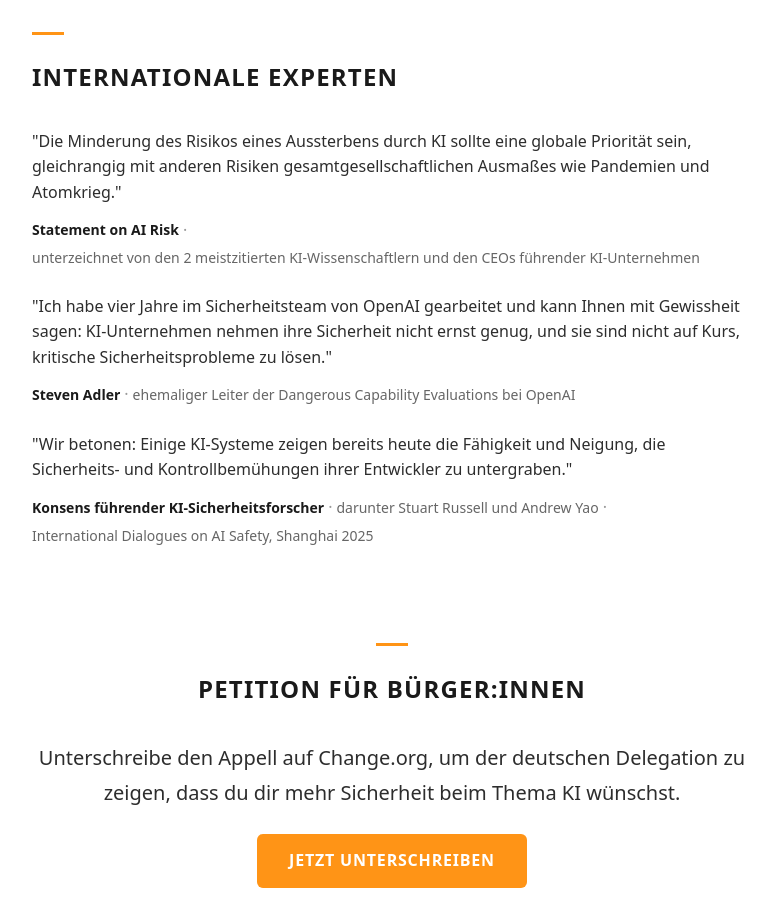
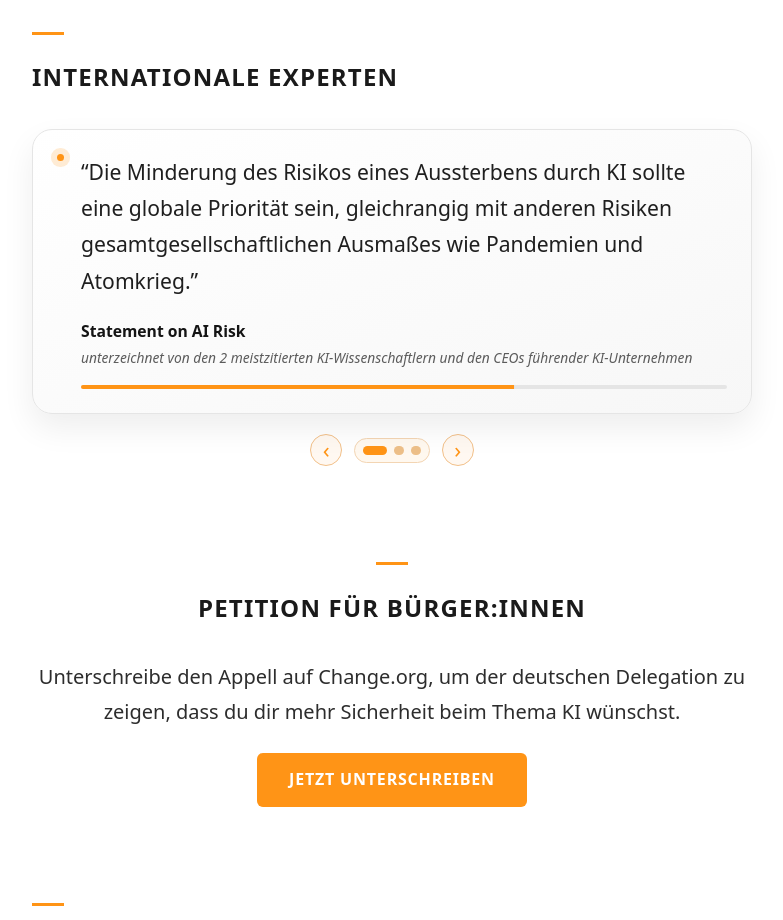
Before and after one commit to SimonSkade1/PauseAI-Germany-Website, a Next.js app: page /appell in a window 1280 px wide. Shown: the part 11080-12000 px from the top of the page, without its empty margins (248-1031 px from the left). Built offline with nearby package versions, Linux system fonts and the light colour scheme.

Commit message:
expert carousel

```diff
--- a/src/app/appell/ExpertenSection.tsx
+++ b/src/app/appell/ExpertenSection.tsx
@@ -1,38 +1,150 @@
+"use client";
+
+import { type CSSProperties, useEffect, useRef, useState } from "react";
+
+const EXPERT_QUOTES = [
+  {
+    text: "Die Minderung des Risikos eines Aussterbens durch KI sollte eine globale Priorität sein, gleichrangig mit anderen Risiken gesamtgesellschaftlichen Ausmaßes wie Pandemien und Atomkrieg.",
+    name: "Statement on AI Risk",
+    role: "unterzeichnet von den 2 meistzitierten KI-Wissenschaftlern und den CEOs führender KI-Unternehmen",
+  },
+  {
+    text: "Ich habe vier Jahre im Sicherheitsteam von OpenAI gearbeitet und kann Ihnen mit Gewissheit sagen: KI-Unternehmen nehmen ihre Sicherheit nicht ernst genug, und sie sind nicht auf Kurs, kritische Sicherheitsprobleme zu lösen.",
+    name: "Steven Adler",
+    role: "ehemaliger Leiter der Dangerous Capability Evaluations bei OpenAI",
+  },
+  {
+    text: "Wir betonen: Einige KI-Systeme zeigen bereits heute die Fähigkeit und Neigung, die Sicherheits- und Kontrollbemühungen ihrer Entwickler zu untergraben.",
+    name: "Konsens führender KI-Sicherheitsforscher",
+    role: "darunter Stuart Russell und Andrew Yao",
+    org: "International Dialogues on AI Safety, Shanghai 2025",
+  },
+];
+
+const AUTO_SWITCH_MS = 10000;
+
 export default function ExpertenSection() {
+  const [activeQuote, setActiveQuote] = useState(0);
+  const touchStartX = useRef<number | null>(null);
+  const touchStartY = useRef<number | null>(null);
+
+  useEffect(() => {
+    const timer = window.setTimeout(() => {
+      setActiveQuote((prev) => (prev + 1) % EXPERT_QUOTES.length);
+    }, AUTO_SWITCH_MS);
+
+    return () => window.clearTimeout(timer);
+  }, [activeQuote]);
+
+  const quote = EXPERT_QUOTES[activeQuote];
+
+  const showPrev = () => {
+    setActiveQuote((prev) => (prev - 1 + EXPERT_QUOTES.length) % EXPERT_QUOTES.length);
+  };
+
+  const showNext = () => {
+    setActiveQuote((prev) => (prev + 1) % EXPERT_QUOTES.length);
+  };
+
+  const handleTouchStart = (event: React.TouchEvent<HTMLElement>) => {
+    const touch = event.changedTouches[0];
+    touchStartX.current = touch.clientX;
+    touchStartY.current = touch.clientY;
+  };
+
+  const handleTouchEnd = (event: React.TouchEvent<HTMLElement>) => {
+    if (touchStartX.current === null || touchStartY.current === null) return;
+
+    const touch = event.changedTouches[0];
+    const deltaX = touch.clientX - touchStartX.current;
+    const deltaY = touch.clientY - touchStartY.current;
+
+    touchStartX.current = null;
+    touchStartY.current = null;
+
+    if (Math.abs(deltaX) < 40 || Math.abs(deltaX) < Math.abs(deltaY)) return;
+
+    if (deltaX < 0) {
+      showNext();
+      return;
+    }
+
+    showPrev();
+  };
+
   return (
     <div className="appell-zitate-container">
       <span className="appell-accent-line"></span>
       <h2 className="appell-section-heading">Internationale Experten</h2>
 
-      <div className="appell-experten-list">
-        <blockquote className="appell-experten-quote">
-          <p className="appell-experten-text">"Die Minderung des Risikos eines Aussterbens durch KI sollte eine globale Priorität sein, gleichrangig mit anderen Risiken gesamtgesellschaftlichen Ausmaßes wie Pandemien und Atomkrieg."</p>
-          <footer className="appell-experten-attribution">
-            <span className="appell-experten-name">Statement on AI Risk</span>
-            <span className="appell-experten-separator"> · </span>
-            <span className="appell-experten-role">unterzeichnet von den 2 meistzitierten KI-Wissenschaftlern und den CEOs führender KI-Unternehmen</span>
+      <div className="appell-quotes-list" aria-live="polite">
+        <blockquote
+          className="appell-quote-editorial"
+          key={quote.name}
+          onTouchStart={handleTouchStart}
+          onTouchEnd={handleTouchEnd}
+        >
+          <span className="appell-quote-accent" aria-hidden="true"></span>
+          <p className="appell-quote-text">
+            &ldquo;{quote.text}&rdquo;
+          </p>
+          <footer className="appell-quote-attribution">
+            <cite className="appell-quote-name">{quote.name}</cite>
+            <span className="appell-quote-chair">
+              {quote.role}
+              {quote.org ? ` · ${quote.org}` : ""}
+            </span>
           </footer>
+          <span
+            className="appell-quote-progress-track"
+            aria-hidden="true"
+            style={{ "--appell-quote-duration": `${AUTO_SWITCH_MS}ms` } as CSSProperties}
+          >
+            <span key={activeQuote} className="appell-quote-progress-fill"></span>
+          </span>
         </blockquote>
 
-        <blockquote className="appell-experten-quote">
-          <p className="appell-experten-text">"Ich habe vier Jahre im Sicherheitsteam von OpenAI gearbeitet und kann Ihnen mit Gewissheit sagen: KI-Unternehmen nehmen ihre Sicherheit nicht ernst genug, und sie sind nicht auf Kurs, kritische Sicherheitsprobleme zu lösen."</p>
-          <footer className="appell-experten-attribution">
-            <span className="appell-experten-name">Steven Adler</span>
-            <span className="appell-experten-separator"> · </span>
-            <span className="appell-experten-role">ehemaliger Leiter der Dangerous Capability Evaluations bei OpenAI</span>
-          </footer>
-        </blockquote>
+        <div className="appell-quote-controls">
+          <button type="button" className="appell-quote-nav-btn" onClick={showPrev} aria-label="Vorheriges Zitat">
+            ‹
+          </button>
 
-        <blockquote className="appell-experten-quote">
-          <p className="appell-experten-text">"Wir betonen: Einige KI-Systeme zeigen bereits heute die Fähigkeit und Neigung, die Sicherheits- und Kontrollbemühungen ihrer Entwickler zu untergraben."</p>
-          <footer className="appell-experten-attribution">
-            <span className="appell-experten-name">Konsens führender KI-Sicherheitsforscher</span>
-            <span className="appell-experten-separator"> · </span>
-            <span className="appell-experten-role">darunter Stuart Russell und Andrew Yao</span>
-            <span className="appell-experten-separator"> · </span>
-            <span className="appell-experten-org">International Dialogues on AI Safety, Shanghai 2025</span>
-          </footer>
-        </blockquote>
+          <div className="appell-quote-dots" role="tablist" aria-label="Expertenzitat auswählen">
+            {EXPERT_QUOTES.map((item, index) => (
+              <button
+                key={item.name}
+                type="button"
+                className={`appell-quote-dot ${index === activeQuote ? "appell-quote-dot-active" : ""}`}
+                onClick={() => setActiveQuote(index)}
+                aria-label={`Zitat von ${item.name} anzeigen`}
+                aria-selected={index === activeQuote}
+                role="tab"
+              />
+            ))}
+          </div>
+
+          <button type="button" className="appell-quote-nav-btn" onClick={showNext} aria-label="Nächstes Zitat">
+            ›
+          </button>
+        </div>
+      </div>
+
+      <div className="appell-quotes-print-list">
+        {EXPERT_QUOTES.map((item) => (
+          <blockquote className="appell-quote-editorial appell-quote-editorial-print" key={`print-${item.name}`}>
+            <span className="appell-quote-accent" aria-hidden="true"></span>
+            <p className="appell-quote-text">
+              &ldquo;{item.text}&rdquo;
+            </p>
+            <footer className="appell-quote-attribution">
+              <cite className="appell-quote-name">{item.name}</cite>
+              <span className="appell-quote-chair">
+                {item.role}
+                {item.org ? ` · ${item.org}` : ""}
+              </span>
+            </footer>
+          </blockquote>
+        ))}
       </div>
     </div>
   );
```
